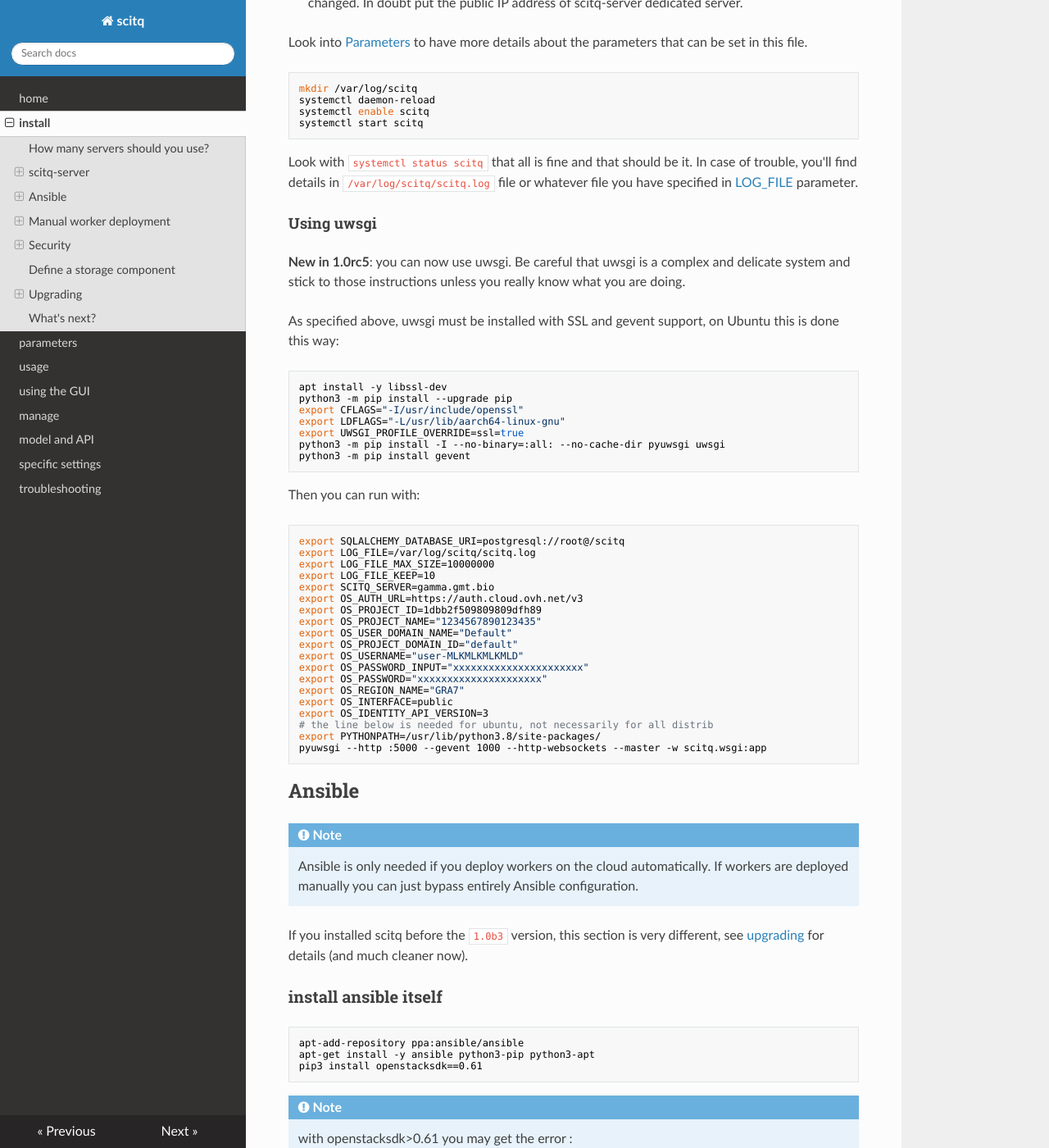
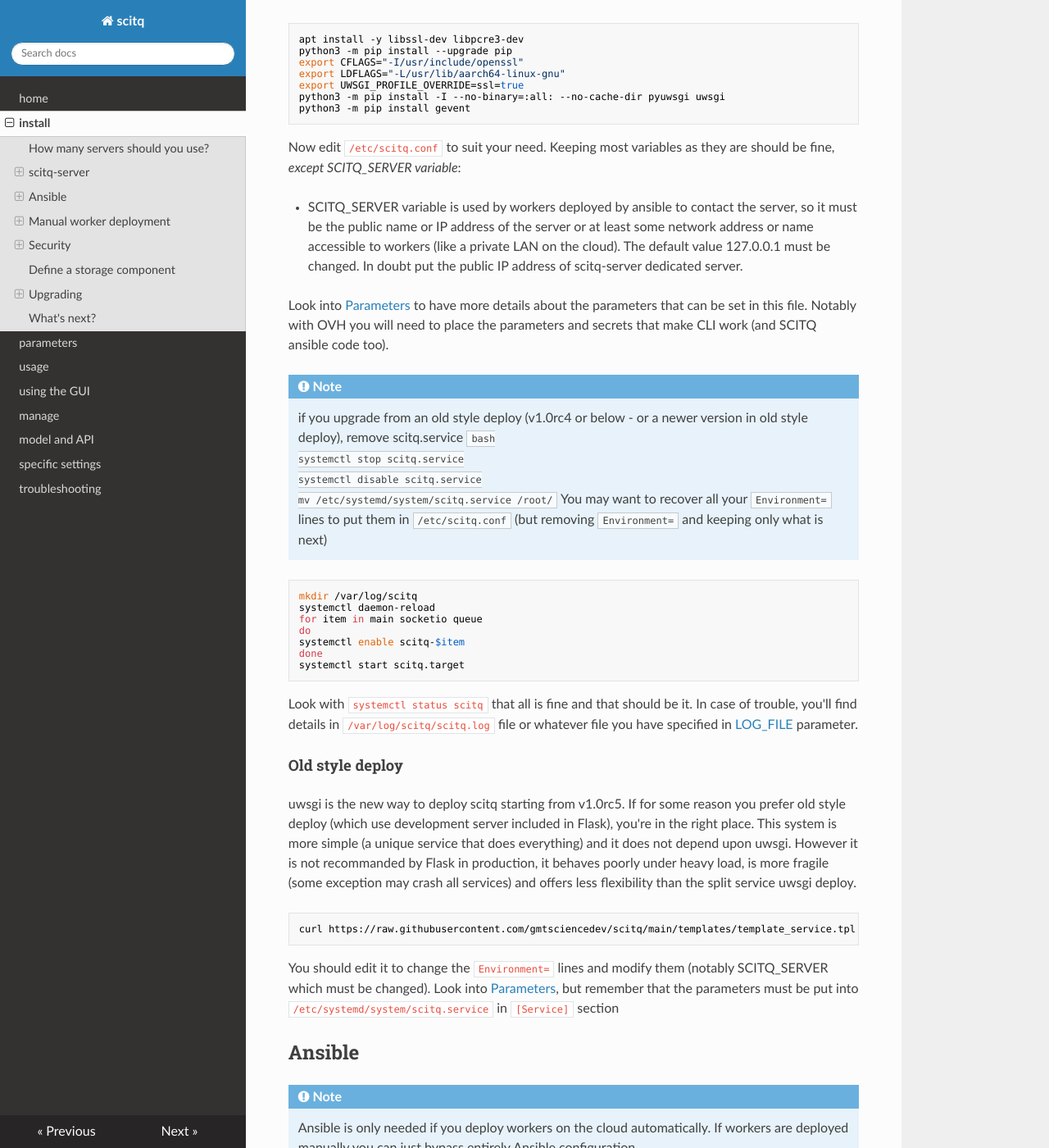
Before and after one commit to gmtsciencedev/scitq, an MkDocs documentation site: the page built from docs/install.md, in a window 1280 px wide and 1400 px high, scrolled down 3019 px. Shown: the whole window at 82% size. Built offline with MkDocs 1.6.1, drawn with Linux system fonts in a browser that asks for light colours; nearby versions of some CDN libraries; some of the changed text lies outside the part shown.

````diff
--- a/docs/install.md
+++ b/docs/install.md
@@ -91,19 +91,30 @@ python3 -m pip install .
 
 ### install the service
 
-Copy the template from https://raw.githubusercontent.com/gmtsciencedev/scitq/main/templates/template_uwsgi_service.tpl:
+Since v1.0rc5, uwsgi is the default deploy mode. If you want to keep old style deploy go to [next chapter](#old-style-deploy). Old style deploy uses Flask development server and is used in debug or simple setups. It does not depends upon uwsgi and is more straight forward to understand but it behaves poorly under heavy load.
+
+**new in v1.0rc8** Since v1.0rc8 there are three different service for scitq which enable a much better performance under heavy load.
+
+Copy the production template
 ```bash
-curl https://raw.githubusercontent.com/gmtsciencedev/scitq/main/templates/template_uwsgi_service.tpl -o /etc/systemd/system/scitq.service
+for item in main socketio queue
+do
+curl https://raw.githubusercontent.com/gmtsciencedev/scitq/main/templates/production/scitq-$item.service -o /etc/systemd/system/scitq-$item.service
+done
+curl https://raw.githubusercontent.com/gmtsciencedev/scitq/main/templates/production/scitq.target -o /etc/systemd/system/scitq-target
 ```
 (this template_uwsgi_service.tpl is also in `/root/scitq/templates` it you installed by source)
 
+If this is you first time install you will have to create an `/etc/scitq.conf`:
 
-!!! note
-    uwsgi is the new way to deploy scitq starting from v1.0rc5. If for some reason you prefer old style deploy (which use development server included in Flask), use template_service.tpl instead of template_uwsgi_service.tpl. If you use old style deploy, you will not need to do the following install of uwsgi with specific support extension.
+curl https://raw.githubusercontent.com/gmtsciencedev/scitq/main/templates/production/scitq.conf -o /etc/scitq.conf
+
+!!! Note
+    If you upgrade from v1.0rc5/6/7 you must recompile uwsgi as the new deploy system requires pcre (for uwsgi routing)
 
 If you use uwsgi which is the new default, you must install uwsgi in a specific way, so that it includes SSL (needed for "handshake") and gevent support:
 ```bash
-apt install -y libssl-dev
+apt install -y libssl-dev libpcre3-dev
 python3 -m pip install --upgrade pip
 export CFLAGS="-I/usr/include/openssl"
 export LDFLAGS="-L/usr/lib/aarch64-linux-gnu"
@@ -112,60 +123,43 @@ python3 -m pip install -I --no-binary=:all: --no-cache-dir pyuwsgi uwsgi
 python3 -m pip install gevent
 ```
 
-Now edit `/etc/systemd/system/scitq.service` to suit your need. Keeping
+Now edit `/etc/scitq.conf` to suit your need. Keeping
 most variables as they are should be fine, *except SCITQ_SERVER variable*:
 
 * SCITQ_SERVER variable is used by workers deployed by ansible to contact the server, so it must be the public name or IP address of the server or at least some network address or name accessible to workers (like a private LAN on the cloud). The default value 127.0.0.1 must be changed. In doubt put the public IP address of scitq-server dedicated server.
 
-Look into [Parameters](parameters.md#scitq-server-parameters) to have more details about the parameters that can be set in this file.
+Look into [Parameters](parameters.md#scitq-server-parameters) to have more details about the parameters that can be set in this file. Notably with OVH you will need to place the parameters and secrets that make CLI work (and SCITQ ansible code too).
+
+!!! note
+    if you upgrade from an old style deploy (v1.0rc4 or below - or a newer version in old style deploy), remove scitq.service
+    ```bash
+    systemctl stop scitq.service
+    systemctl disable scitq.service
+    mv /etc/systemd/system/scitq.service /root/
+    ```
+    You may want to recover all your `Environment=` lines to put them in `/etc/scitq.conf` (but removing `Environment=` and keeping only what is next)
 
 ```bash
 mkdir /var/log/scitq
 systemctl daemon-reload
-systemctl enable scitq
-systemctl start scitq
+for item in main socketio queue
+do
+systemctl enable scitq-$item
+done
+systemctl start scitq.target
 ```
 
 Look with `systemctl status scitq` that all is fine and that should be it. In case of trouble, you'll find details in `/var/log/scitq/scitq.log` file or whatever file you have specified in [LOG_FILE](parameters.md#log_file) parameter.
 
-#### Using uwsgi
+#### Old style deploy
 
-**New in 1.0rc5**: you can now use uwsgi. Be careful that uwsgi is a complex and delicate system and stick to those instructions unless you really know what you are doing.
+uwsgi is the new way to deploy scitq starting from v1.0rc5. If for some reason you prefer old style deploy (which use development server included in Flask), you're in the right place. This system is more simple (a unique service that does everything) and it does not depend upon uwsgi. However it is not recommanded by Flask in production, it behaves poorly under heavy load, is more fragile (some exception may crash all services) and offers less flexibility than the split service uwsgi deploy.
 
-As specified above, uwsgi must be installed with SSL and gevent support, on Ubuntu this is done this way:
 ```bash
-apt install -y libssl-dev
-python3 -m pip install --upgrade pip
-export CFLAGS="-I/usr/include/openssl"
-export LDFLAGS="-L/usr/lib/aarch64-linux-gnu"
-export UWSGI_PROFILE_OVERRIDE=ssl=true
-python3 -m pip install -I --no-binary=:all: --no-cache-dir pyuwsgi uwsgi
-python3 -m pip install gevent
+curl https://raw.githubusercontent.com/gmtsciencedev/scitq/main/templates/template_service.tpl -o /etc/systemd/system/scitq.service
 ```
 
-Then you can run with:
-```bash
-export SQLALCHEMY_DATABASE_URI=postgresql://root@/scitq
-export LOG_FILE=/var/log/scitq/scitq.log
-export LOG_FILE_MAX_SIZE=10000000
-export LOG_FILE_KEEP=10
-export SCITQ_SERVER=gamma.gmt.bio
-export OS_AUTH_URL=https://auth.cloud.ovh.net/v3
-export OS_PROJECT_ID=1dbb2f509809809dfh89
-export OS_PROJECT_NAME="1234567890123435"
-export OS_USER_DOMAIN_NAME="Default"
-export OS_PROJECT_DOMAIN_ID="default"
-export OS_USERNAME="user-MLKMLKMLKMLD"
-export OS_PASSWORD_INPUT="xxxxxxxxxxxxxxxxxxxxxx"
-export OS_PASSWORD="xxxxxxxxxxxxxxxxxxxxx"
-export OS_REGION_NAME="GRA7"
-export OS_INTERFACE=public
-export OS_IDENTITY_API_VERSION=3
-# the line below is needed for ubuntu, not necessarily for all distrib
-export PYTHONPATH=/usr/lib/python3.8/site-packages/
-pyuwsgi --http :5000 --gevent 1000 --http-websockets --master -w scitq.wsgi:app
-```
-
+You should edit it to change the `Environment=` lines and modify them (notably SCITQ_SERVER which must be changed). Look into [Parameters](parameters.md#scitq-server-parameters), but remember that the parameters must be put into `/etc/systemd/system/scitq.service` in `[Service]` section
 
 
 ## Ansible
--- a/pyproject.toml
+++ b/pyproject.toml
@@ -4,7 +4,7 @@ build-backend = "setuptools.build_meta"
 
 [project]
 name = "scitq"
-version = "1.0rc7"
+version = "1.0rc8"
 authors = [
   { name="Raynald de Lahondès" },
   { name="Rémi Tan" }
@@ -41,6 +41,7 @@ dependencies=['Flask < 2.2',
 scitq-worker = "scitq.client:main"
 scitq-launch = "scitq.launch:main"
 scitq-manage = "scitq.manage:main"
+scitq-queue = "scitq.server:background"
 
 [tool.setuptools.packages.find]
 where = ["src"]
--- a/src/scitq/ansible/playbooks/remove_from_firewall.yaml
+++ b/src/scitq/ansible/playbooks/remove_from_firewall.yaml
@@ -8,6 +8,7 @@
     comment: "scitq : {{ nodename }}"
     state: absent
   become: true
+  when: hostvars[nodename].ipv4 is defined
 - name: Update the firewall with node IPv6
   ansible.builtin.iptables:
     chain: INPUT
````
Also changed, not shown: src/scitq/templates/ui.html (+62 -7 lines), 10 other files.
